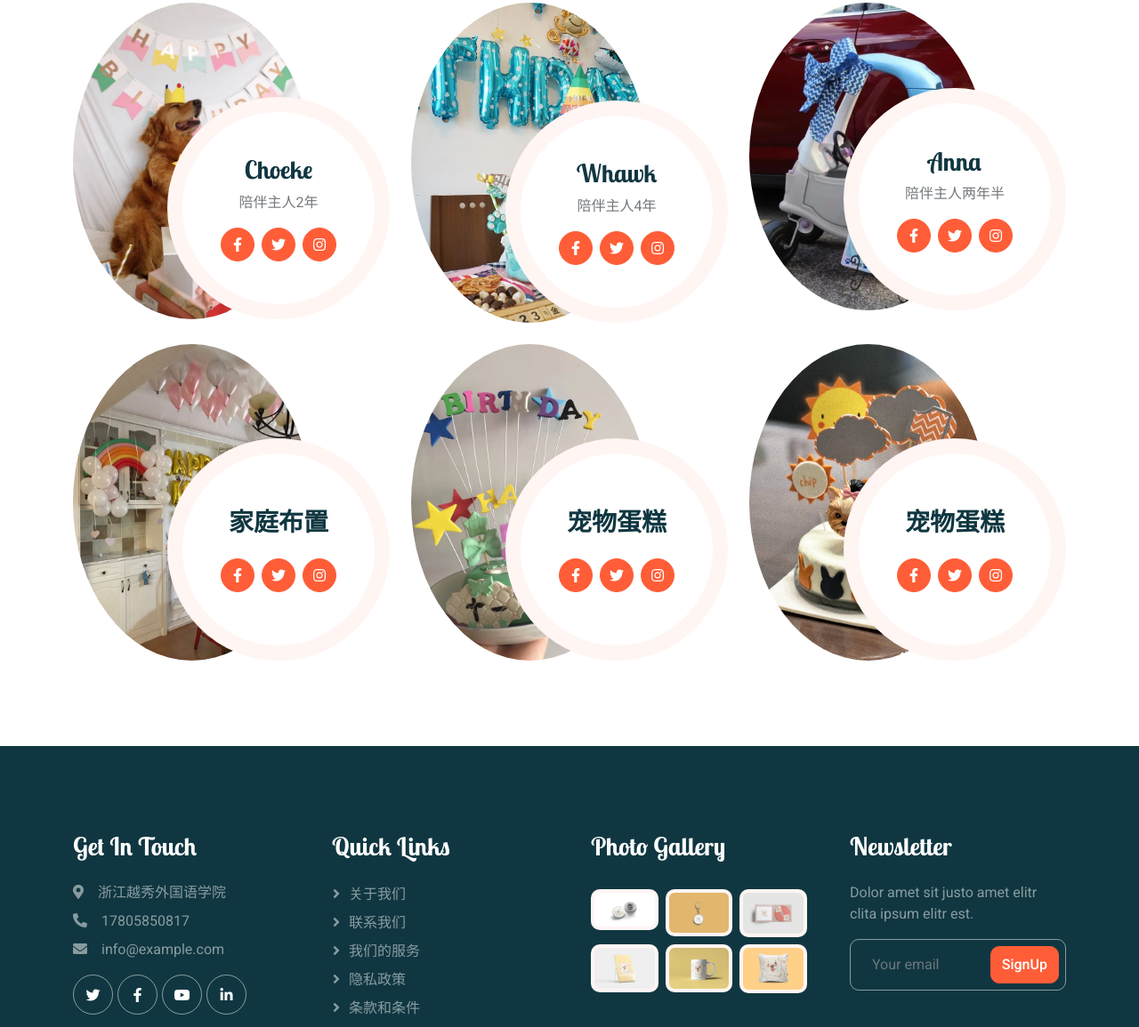
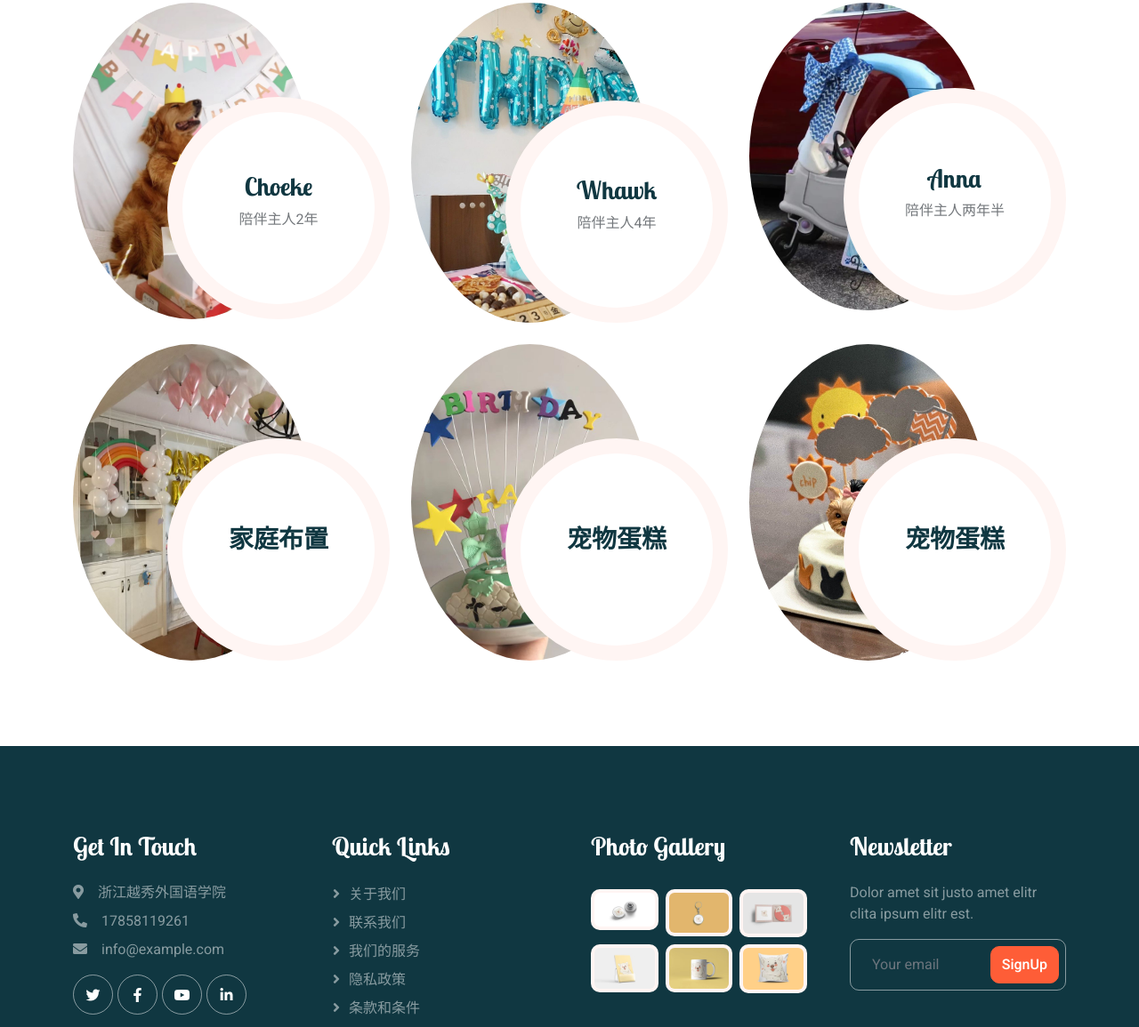
Before and after one commit to HLLF7/demo.github.io, a plain HTML site: page team.html in a window 1280 px wide. Shown: the part 680-1835 px from the top of the page at 89% size. Drawn offline with Linux system fonts and the light colour scheme.

Commit message:
gaidianhua

```diff
--- a/team.html
+++ b/team.html
@@ -90,9 +90,9 @@
 <h3>Choeke</h3>
 <p>陪伴主人2年</p>
 <div class="d-flex align-items-center">
-<a class="btn btn-square btn-primary mx-1" href=""><i class="fab fa-facebook-f"></i></a>
-<a class="btn btn-square btn-primary  mx-1" href=""><i class="fab fa-twitter"></i></a>
-<a class="btn btn-square btn-primary  mx-1" href=""><i class="fab fa-instagram"></i></a>
+<a class="" href=""><i class=""></i></a>
+<a class="" href=""><i class=""></i></a>
+<a class="" href=""><i class=""></i></a>
 </div>
 </div>
 </div>
@@ -104,9 +104,9 @@
 <h3>Whawk</h3>
 <p>陪伴主人4年</p>
 <div class="d-flex align-items-center">
-<a class="btn btn-square btn-primary mx-1" href=""><i class="fab fa-facebook-f"></i></a>
-<a class="btn btn-square btn-primary  mx-1" href=""><i class="fab fa-twitter"></i></a>
-<a class="btn btn-square btn-primary  mx-1" href=""><i class="fab fa-instagram"></i></a>
+<a class="" href=""><i class=""></i></a>
+<a class="" href=""><i class=""></i></a>
+<a class="" href=""><i class=""></i></a>
 </div>
 </div>
 </div>
@@ -118,9 +118,9 @@
 <h3>Anna</h3>
 <p>陪伴主人两年半</p>
 <div class="d-flex align-items-center">
-<a class="btn btn-square btn-primary mx-1" href=""><i class="fab fa-facebook-f"></i></a>
-<a class="btn btn-square btn-primary  mx-1" href=""><i class="fab fa-twitter"></i></a>
-<a class="btn btn-square btn-primary  mx-1" href=""><i class="fab fa-instagram"></i></a>
+<a class="" href=""><i class=""></i></a>
+<a class="" href=""><i class=""></i></a>
+<a class="" href=""><i class=""></i></a>
 </div>
 </div>
 </div>
@@ -132,9 +132,9 @@
 <h3>家庭布置</h3>
 <p></p>
 <div class="d-flex align-items-center">
-<a class="btn btn-square btn-primary mx-1" href=""><i class="fab fa-facebook-f"></i></a>
-<a class="btn btn-square btn-primary  mx-1" href=""><i class="fab fa-twitter"></i></a>
-<a class="btn btn-square btn-primary  mx-1" href=""><i class="fab fa-instagram"></i></a>
+<a class="" href=""><i class=""></i></a>
+<a class="" href=""><i class=""></i></a>
+<a class="" href=""><i class=""></i></a>
 </div>
 </div>
 </div>
@@ -146,9 +146,9 @@
 <h3>宠物蛋糕</h3>
 <p></p>
 <div class="d-flex align-items-center">
-<a class="btn btn-square btn-primary mx-1" href=""><i class="fab fa-facebook-f"></i></a>
-<a class="btn btn-square btn-primary  mx-1" href=""><i class="fab fa-twitter"></i></a>
-<a class="btn btn-square btn-primary  mx-1" href=""><i class="fab fa-instagram"></i></a>
+<a class="" href=""><i class=""></i></a>
+<a class="" href=""><i class=""></i></a>
+<a class="" href=""><i class=""></i></a>
 </div>
 </div>
 </div>
@@ -160,9 +160,9 @@
 <h3>宠物蛋糕</h3>
 <p></p>
 <div class="d-flex align-items-center">
-<a class="btn btn-square btn-primary mx-1" href=""><i class="fab fa-facebook-f"></i></a>
-<a class="btn btn-square btn-primary  mx-1" href=""><i class="fab fa-twitter"></i></a>
-<a class="btn btn-square btn-primary  mx-1" href=""><i class="fab fa-instagram"></i></a>
+<a class="" href=""><i class=""></i></a>
+<a class="" href=""><i class=""></i></a>
+<a class="" href=""><i class=""></i></a>
 </div>
 </div>
 </div>
@@ -178,7 +178,7 @@
 <div class="col-lg-3 col-md-6">
 <h3 class="text-white mb-4">Get In Touch</h3>
 <p class="mb-2"><i class="fa fa-map-marker-alt me-3"></i>浙江越秀外国语学院</p>
-<p class="mb-2"><i class="fa fa-phone-alt me-3"></i>17805850817</p>
+<p class="mb-2"><i class="fa fa-phone-alt me-3"></i>17858119261</p>
 <p class="mb-2"><i class="fa fa-envelope me-3"></i><a href="email-protection.html" class="__cf_email__" data-cfemail="8ce5e2eae3cce9f4ede1fce0e9a2efe3e1">[email&#160;protected]</a></p>
 <div class="d-flex pt-2">
 <a class="btn btn-outline-light btn-social" href=""><i class="fab fa-twitter"></i></a>
```
Also changed, not shown: 404.html (+1 -1 lines), about.html (+4 -10 lines), appointment.html (+1 -1 lines), call-to-action.html (+1 -1 lines), classes.html (+1 -1 lines), contact.html (+2 -2 lines), facility.html (+1 -1 lines), index.html (+1 -1 lines), index1.html (+1 -1 lines).
